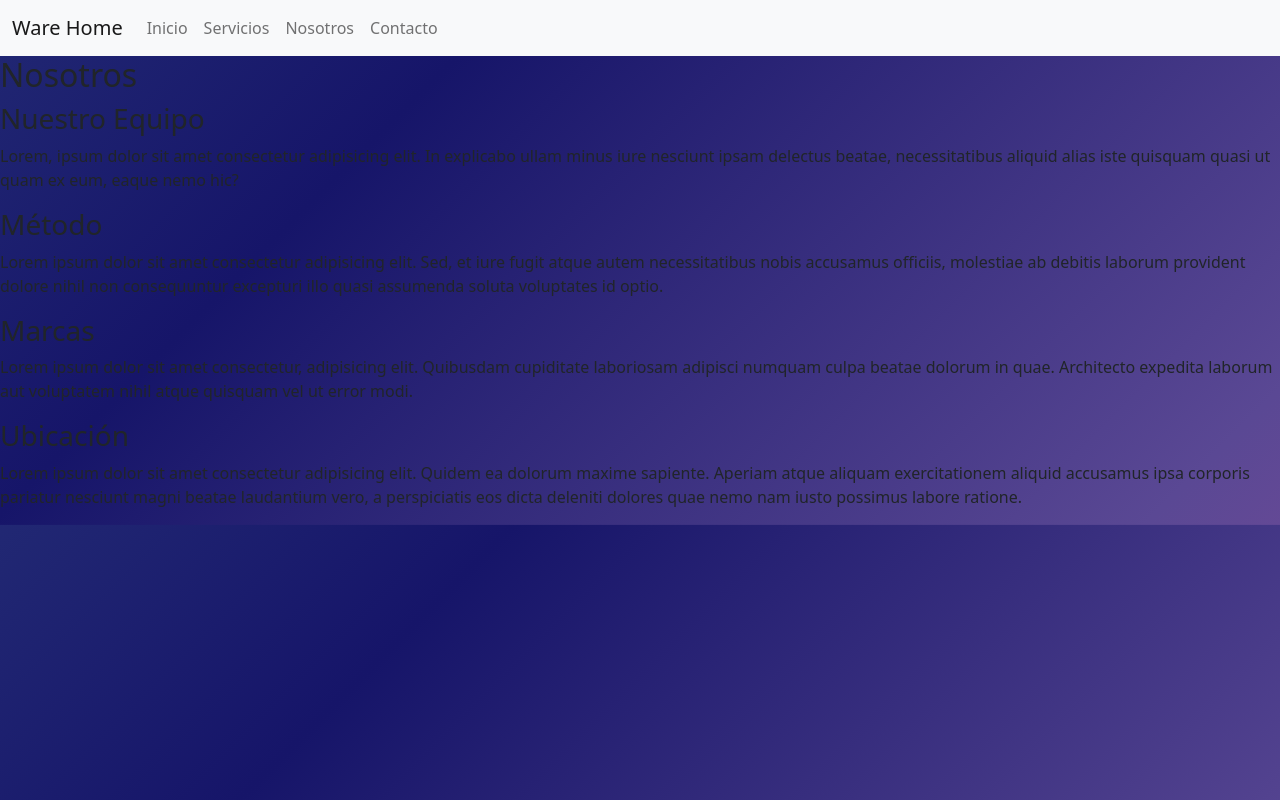
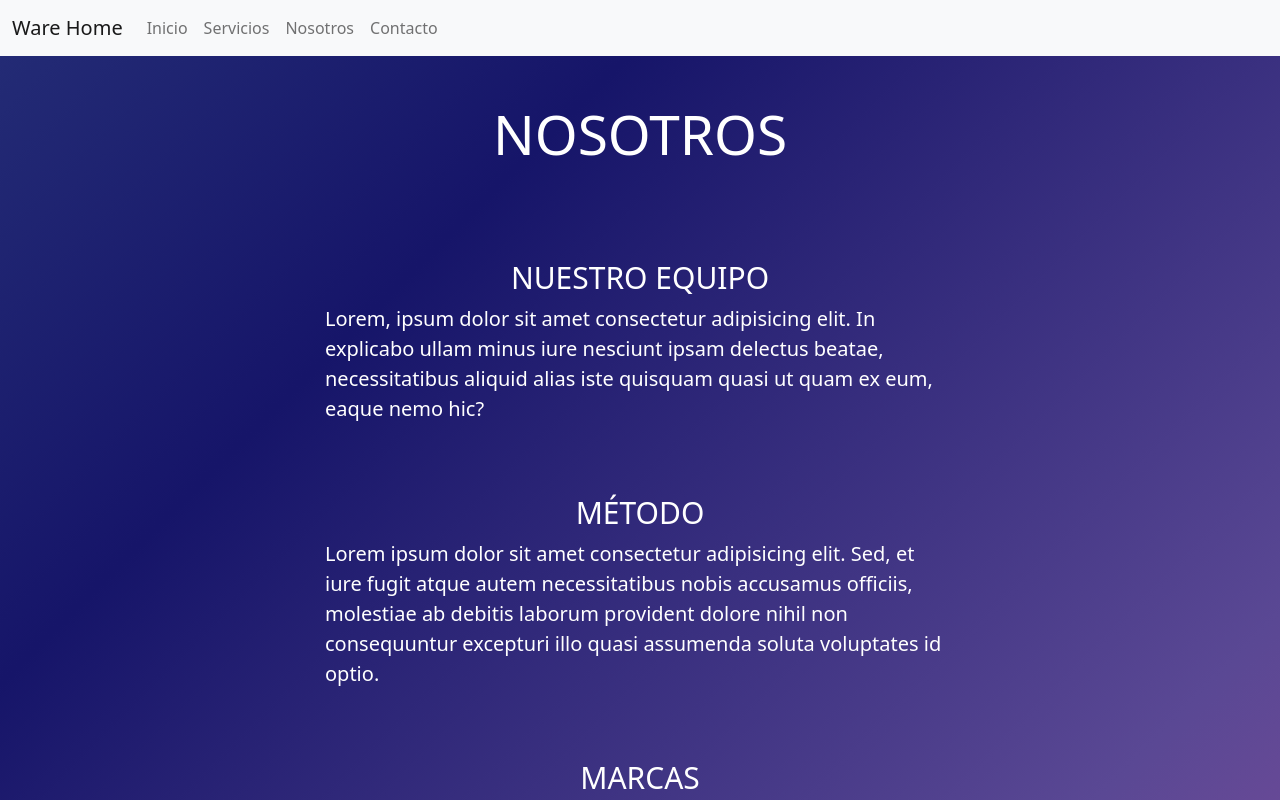
Before and after one commit to Lucas-Meurzet/mi_repositorio, a website: page nosotros.html in a window 1280 px wide. Shown: the top 800 px of the page. Drawn offline with nearby package versions, Linux system fonts and the light colour scheme.

Commit message:
stilos nosotros

```diff
--- a/css/styles.css
+++ b/css/styles.css
@@ -5,6 +5,7 @@
   padding: 0px;
   margin: 0px;
 }
+
 /* Selector Universal */
 
 /* Fondo Animado */
@@ -86,4 +87,84 @@ justify-content: center;
 }
 /* Formulario */
 
+/* Nosotros */
+.nosotros-main{
+width: 90vh;
+height: 100vh;
+margin: 5px;
+padding: 5vh;
+}
+
+.nosotros-main h2{
+  font-size: 55px;
+  text-transform: uppercase;
+  text-align: center;
+  color: white;
+}
+
+.nosotros{
+  padding: 5px;
+}
+.nosotros h3{
+font-size: 30px;
+color: white;
+text-transform: uppercase;
+text-align: center;
+margin-top: 80px;
+}
+.nosotros p{
+  justify-content: center;
+  color: white;
+  font-size: 20px;
+}
+
+.metodo{
+  padding: 5px;
+}
+.metodo h3{
+font-size: 30px;
+color: white;
+text-transform: uppercase;
+text-align: center;
+margin-top: 45px;
+}
+.metodo p{
+  justify-content: center;
+  color: white;
+  font-size: 20px;
+}
+
+.marcas{
+  padding: 5px;
+}
+.marcas h3{
+font-size: 30px;
+color: white;
+text-transform: uppercase;
+text-align: center;
+margin-top: 45px;
+}
+.marcas p{
+  justify-content: center;
+  color: white;
+  font-size: 20px;
+}
+
+.ubicación{
+  padding: 5px;
+}
+.ubicación h3{
+font-size: 30px;
+color: white;
+text-transform: uppercase;
+text-align: center;
+margin-top: 45px;
+}
+.ubicación p{
+  justify-content: center;
+  color: white;
+  font-size: 20px;
+}
+/* Nosotros */
+
 /*# sourceMappingURL=styles.css.map */
```
